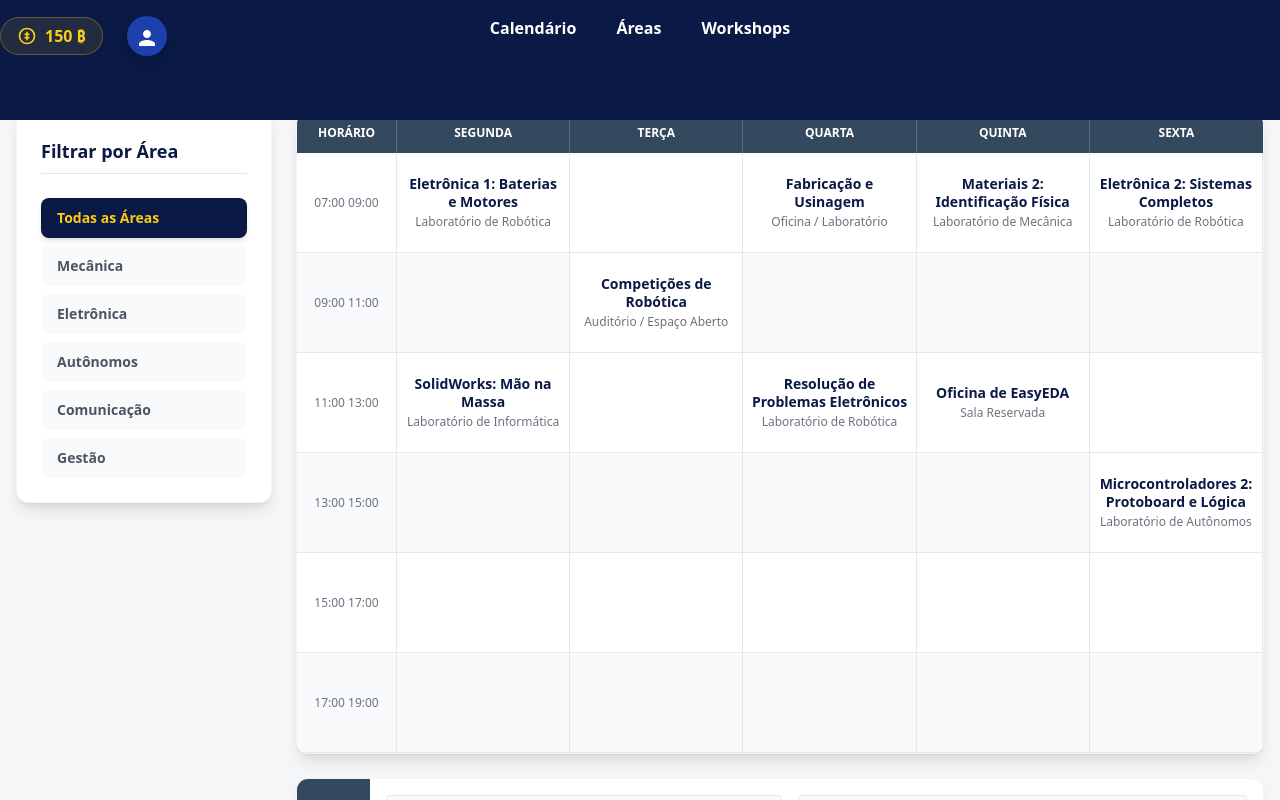
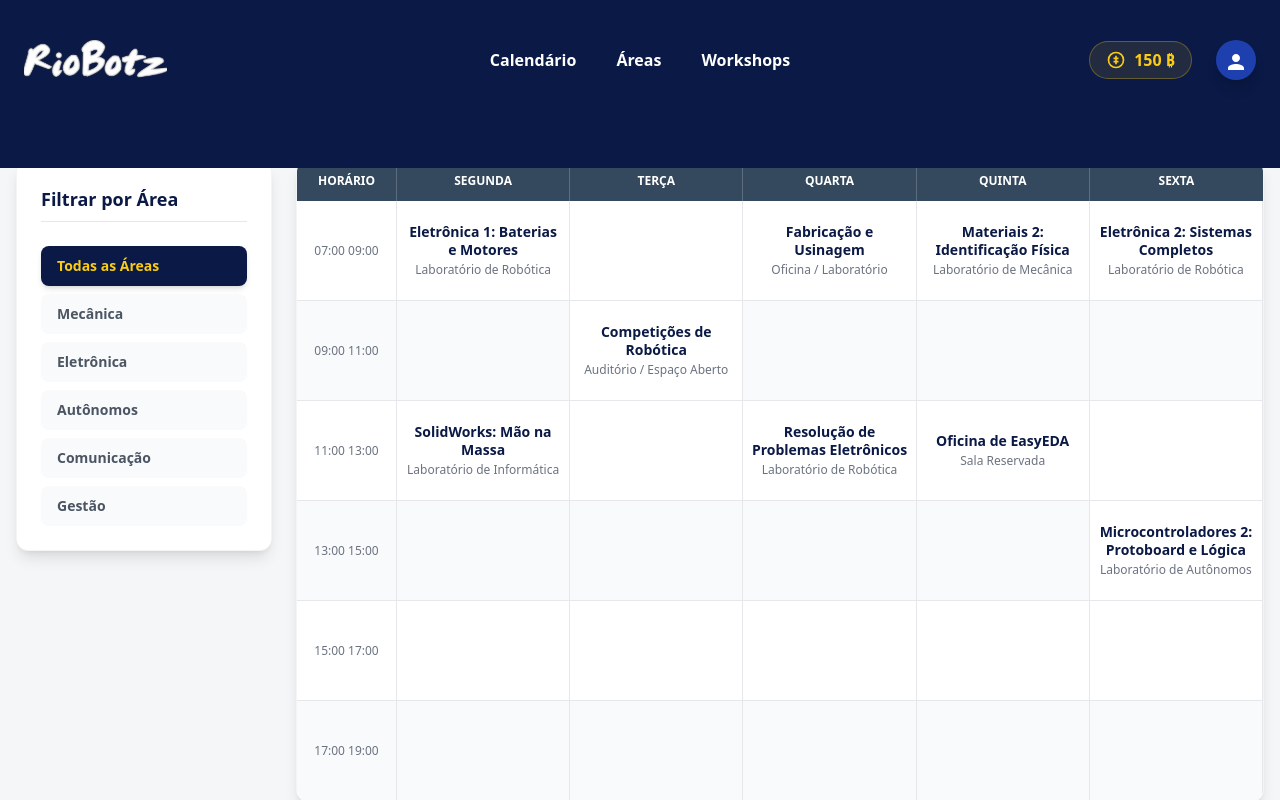
Before and after one commit to thadeu-ct/processo-seletivo-riobotz, a React (Vite) app: page /calendario in a window 1280 px wide. Shown: the top 800 px of the page. Built offline with nearby package versions, Linux system fonts and the light colour scheme; no server answers.

Commit message:
Update Calendario.jsx

```diff
--- a/src/pages/Calendario.jsx
+++ b/src/pages/Calendario.jsx
@@ -1,5 +1,5 @@
 import { useState, useEffect } from "react";
-import PrivateNavBar from "../components/PrivateNavBar";
+import PrivateHeader from "../components/PrivateHeader";
 import Footer from "../components/Footer";
 import workshopsData from "../services/workshops.json";
 
@@ -90,7 +90,7 @@ function Calendario() {
   return (
     <div className="min-h-screen bg-[#f4f6f8] flex flex-col font-sans">
       <div className="bg-[#0a1945] w-full pb-16 pt-4 relative z-50">
-         <PrivateNavBar />
+         <PrivateHeader />
       </div>
 
       <main className="flex-grow flex flex-col lg:flex-row max-w-[1600px] mx-auto w-full px-4 py-8 gap-6 -mt-10 relative z-40">
```
